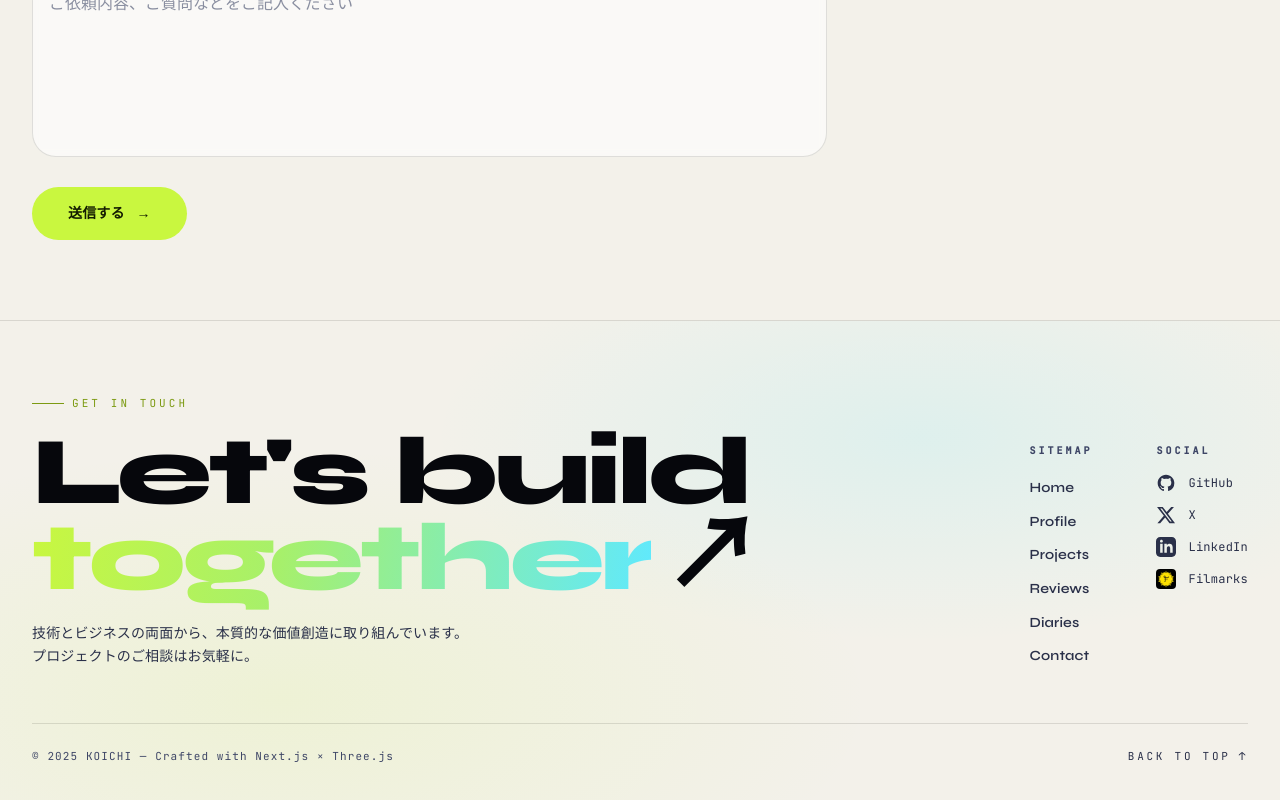
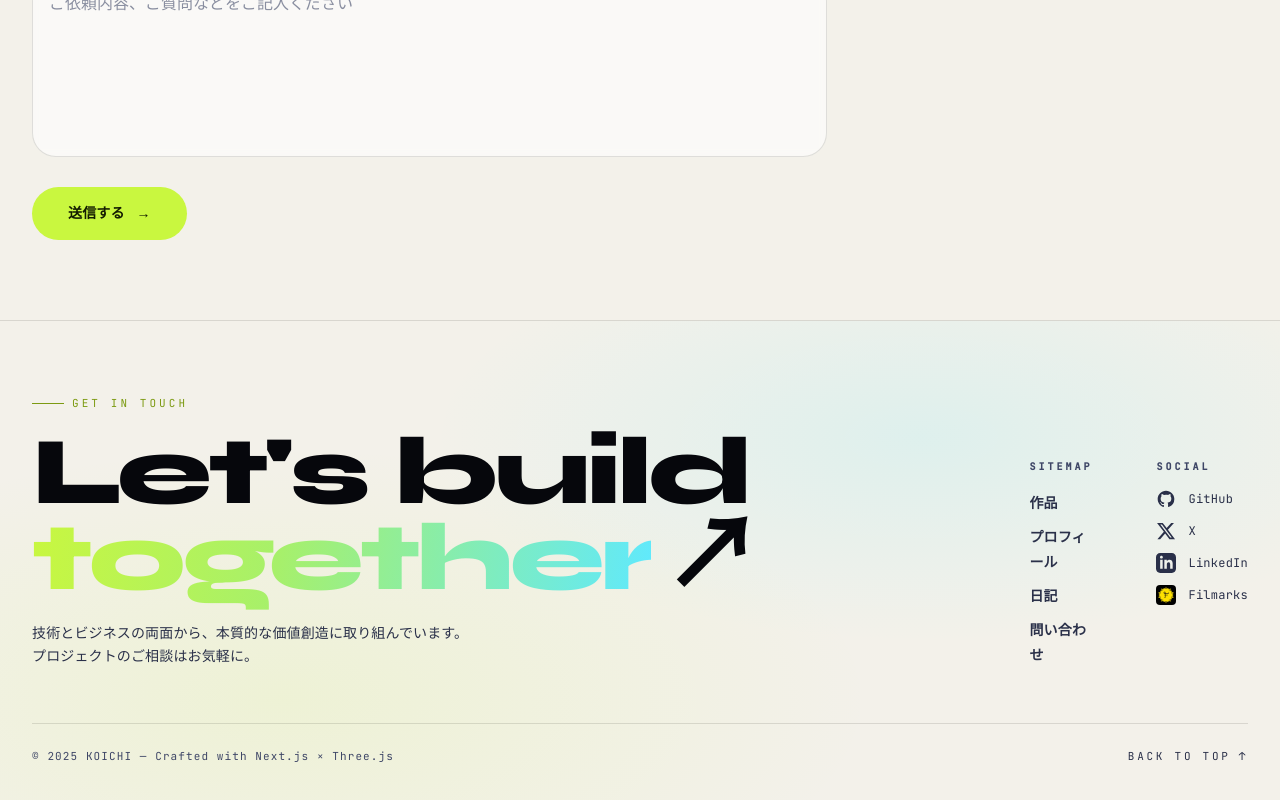
Before and after one commit to koichi1115/vercel-portfolio-site, a Next.js app: page /contact in a window 1280 px wide. Shown: the part 925-1725 px from the top of the page. Built offline with nearby package versions, Linux system fonts and the light colour scheme.

Commit message:
feat: match footer sitemap to Japanese nav labels

```diff
--- a/components/Footer.tsx
+++ b/components/Footer.tsx
@@ -4,12 +4,10 @@ import Link from "next/link";
 import Image from "next/image";
 
 const navigation = [
-  { href: "/", label: "Home" },
-  { href: "/profile", label: "Profile" },
-  { href: "/projects", label: "Projects" },
-  { href: "/reviews", label: "Reviews" },
-  { href: "/diaries", label: "Diaries" },
-  { href: "/contact", label: "Contact" },
+  { href: "/projects", label: "作品" },
+  { href: "/profile", label: "プロフィール" },
+  { href: "/diaries", label: "日記" },
+  { href: "/contact", label: "問い合わせ" },
 ];
 
 const social = [
```
